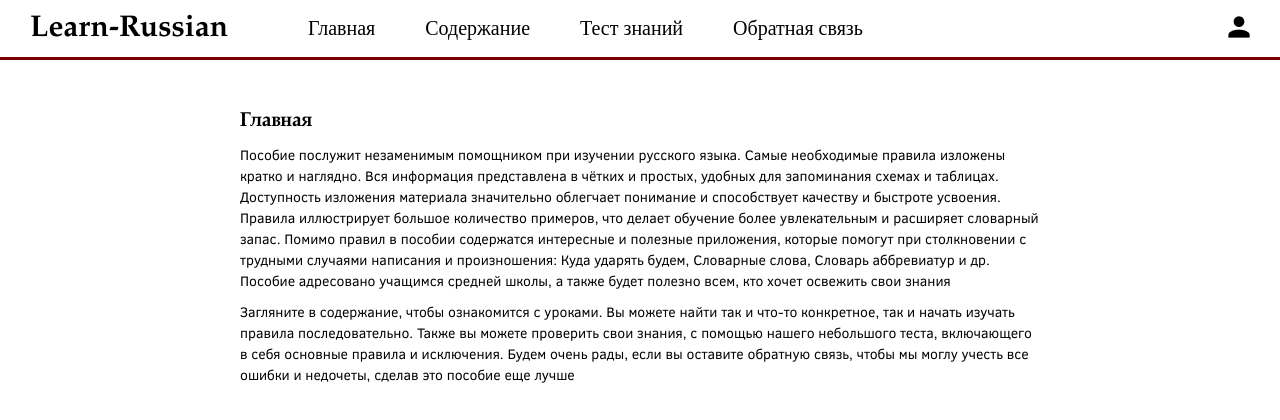
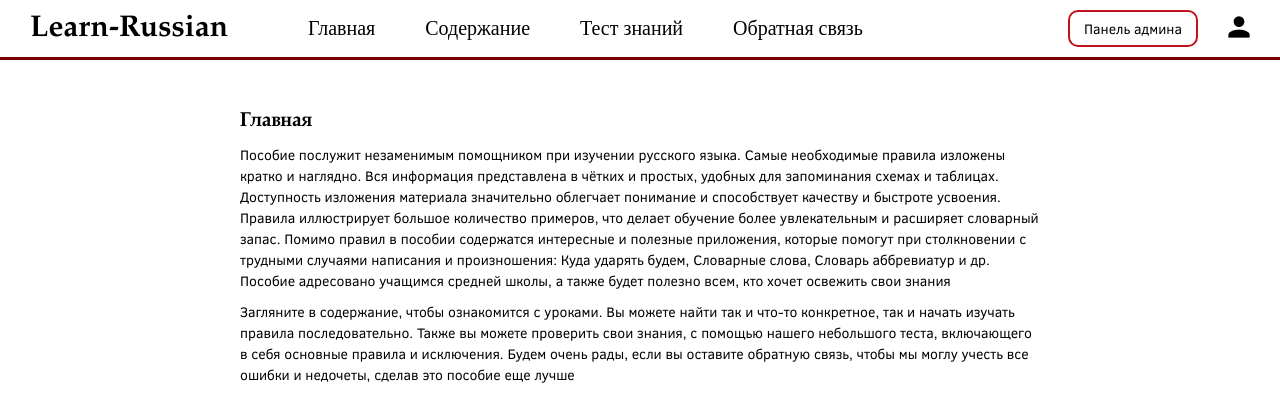
Before and after one commit to SeaReccoon/learn-russian, a Django app: page / in a window 1280 px wide. Shown: the top 420 px of the page. Run offline with Django 5.2, Linux system fonts and the light colour scheme; the visitor is signed in with stand-in values (Sample User, id 1); some libraries are stand-ins or nearby versions; some web fonts are replaced.

Commit message:
добавлена кнопка перехода на административную панель

```diff
--- a/static/css/base.css
+++ b/static/css/base.css
@@ -119,6 +119,7 @@ header {
 
 .auth {
     display: flex;
+    align-items: center;
     gap: 30px;
 }
 
@@ -175,3 +176,20 @@ footer {
 .main-btn:active {
     background-color: var(--accent-color);
 }
+
+.add-btn {
+    padding: 0.5em 1em;
+    border: 2px solid var(--add-main-color);
+    border-radius: 10px;
+    transition: 200ms;
+}
+
+.add-btn:hover {
+    background-color: var(--add-main-color);
+    color: white
+}
+
+.add-btn:active {
+    border-color: var(--accent-color);
+    background-color: var(--accent-color);
+}
--- a/templates/base.html
+++ b/templates/base.html
@@ -24,6 +24,10 @@
 
             <div class="auth">
                 {% if user.is_authenticated %}
+                    {% if user.is_staff %}
+                        <a href="/admin" class="add-btn">Панель админа</a>
+                    {% endif %}
+
                     <a href="{% url 'account' user.pk %}" class="btn-account">
                         <img src="/static/img/user.png" alt="user" class="btn-account__img">
                     </a>
```
